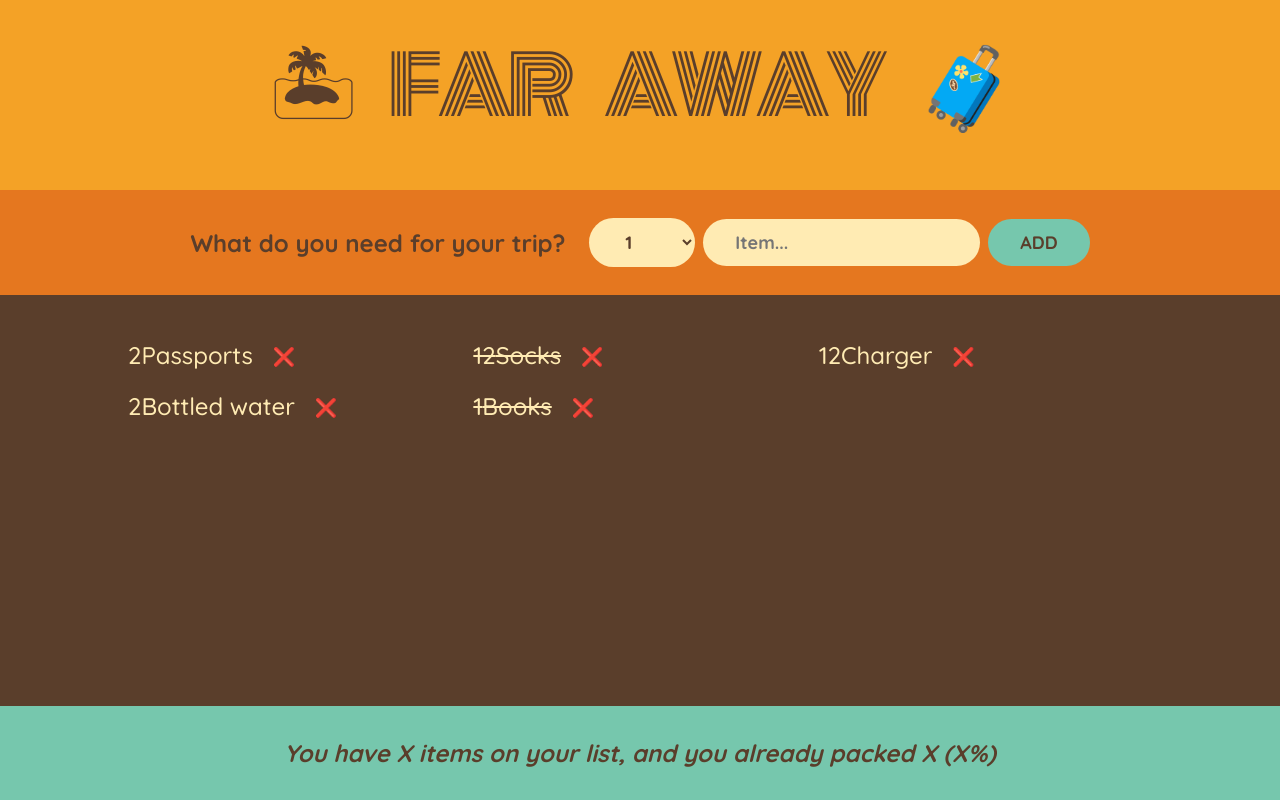
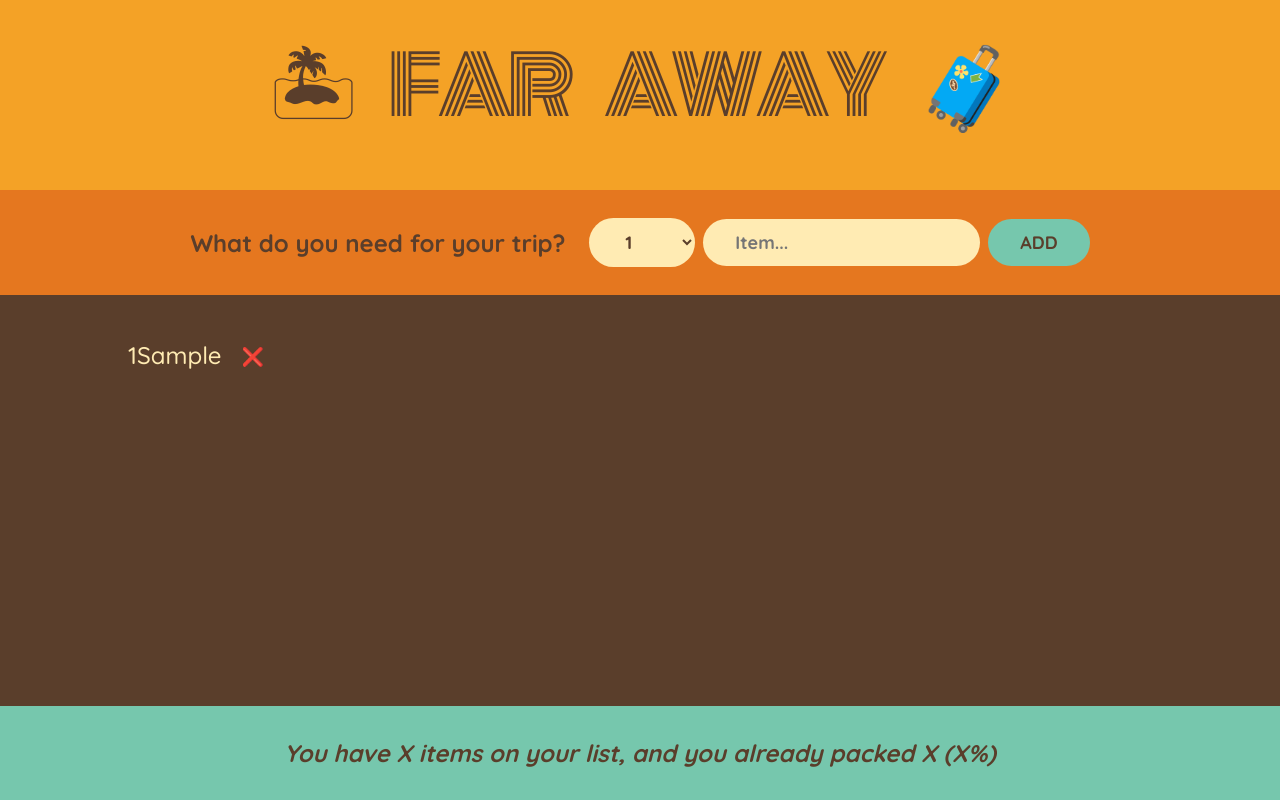
Before and after one commit to steph-ayo/Travel-list, a React (Create React App) app: page / in a window 1280 px wide. Both pictures are taken after typing "Sample" into the empty fields and a click on the button "ADD". Built offline with nearby package versions, Linux system fonts and the light colour scheme.

Commit message:
packing list component update

```diff
--- a/src/App.js
+++ b/src/App.js
@@ -9,11 +9,22 @@ const initialItems = [
 ];
 
 export default function App() {
+  const [items, setItems] = useState([]);
+
+  function handleAddItems(item) {
+    setItems((items) => [...items, item]);
+  }
+
+  function handleDeleteItem(id) {
+    setItems((items) => items.filter((item) => item.id !== id));
+  }
+
   return (
     <div className="app">
       <Logo />
-      <Form />
-      <PackingList />
+      {/* Calling the function by passing it a as a PROP in the components */}
+      <Form onAddItems={handleAddItems} />
+      <PackingList items={items} onDeleteItem={handleDeleteItem} />
       <Stats />
     </div>
   );
@@ -23,9 +34,10 @@ function Logo() {
   return <h1>🏝 Far Away 🧳</h1>;
 }
 
-function Form() {
+function Form({ onAddItems }) {
   const [description, setDescription] = useState("");
   const [quantity, setQuantity] = useState(1);
+
   function handleSubmit(e) {
     e.preventDefault();
 
@@ -33,6 +45,8 @@ function Form() {
 
     const newItem = { description, quantity, packed: false, id: Date.now() };
     console.log(newItem);
+
+    onAddItems(newItem);
 
     setDescription("");
     setQuantity(1);
@@ -64,26 +78,27 @@ function Form() {
   );
 }
 
-function PackingList() {
+// Receiving the PROPS
+function PackingList({ items, onDeleteItem }) {
   return (
     <div className="list">
       <ul>
-        {initialItems.map((item) => (
-          <Item item={item} key={item.id} />
+        {items.map((item) => (
+          <Item item={item} onDeleteItem={onDeleteItem} key={item.id} />
         ))}
       </ul>
     </div>
   );
 }
 
-function Item({ item }) {
+function Item({ item, onDeleteItem }) {
   return (
     <li>
       <span style={item.packed ? { textDecoration: "line-through" } : {}}>
         {item.quantity}
         {item.description}
       </span>
-      <button>❌</button>
+      <button onClick={() => onDeleteItem(item.id)}>❌</button>
     </li>
   );
 }
```
